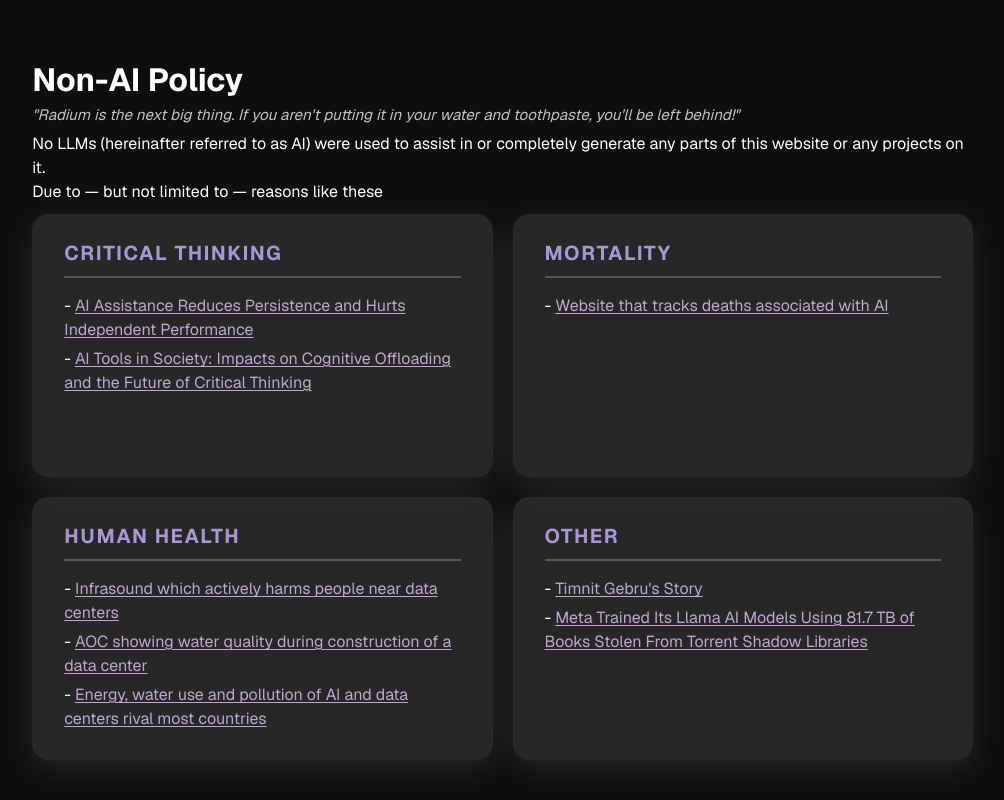
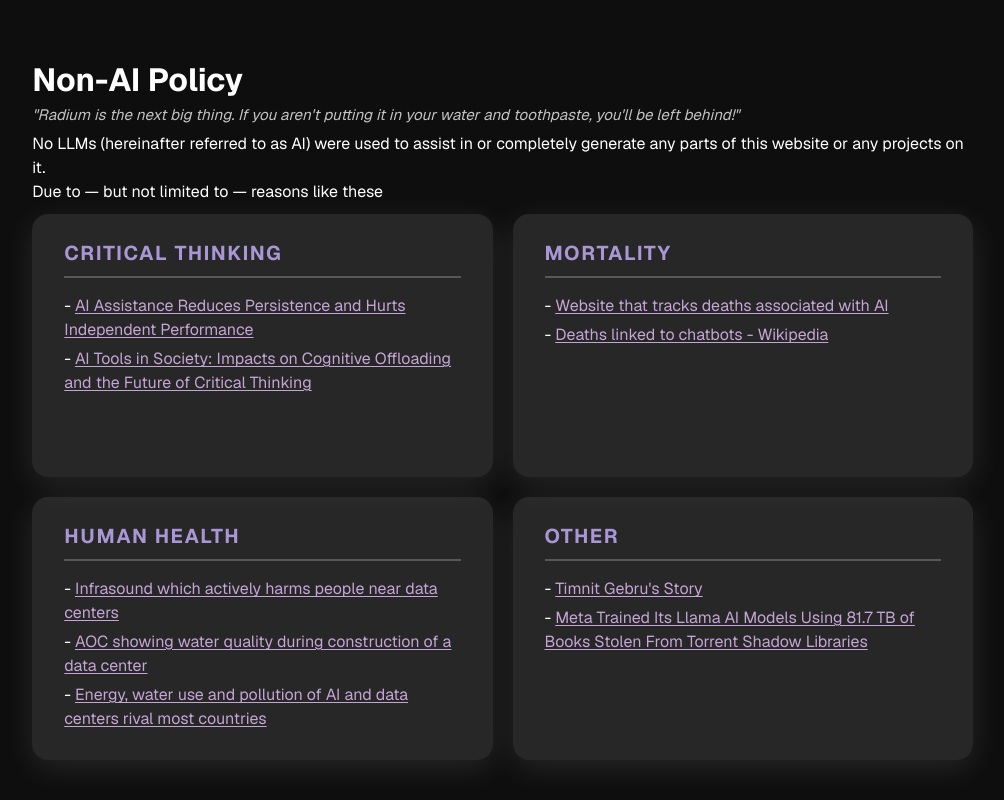
Before and after one commit to Echoviax/portfolio2, a Next.js app: page / in a window 1280 px wide. Shown: the part 1585-2385 px from the top of the page, without its empty margins (255-1259 px from the left). Built offline with nearby package versions, Linux system fonts and the light colour scheme.

Commit message:
new ai link

```diff
--- a/app/components/AI.tsx
+++ b/app/components/AI.tsx
@@ -16,6 +16,7 @@ export default function AIPage() {
                     <h2>Mortality</h2>
                     <ul>
                         <li><a href="https://aimortality.org/">Website that tracks deaths associated with AI</a></li>
+                        <li><a href="https://en.wikipedia.org/wiki/Deaths_linked_to_chatbots">Deaths linked to chatbots - Wikipedia</a></li>
                     </ul>
                 </div>
                 <div className="ai-box">
```
